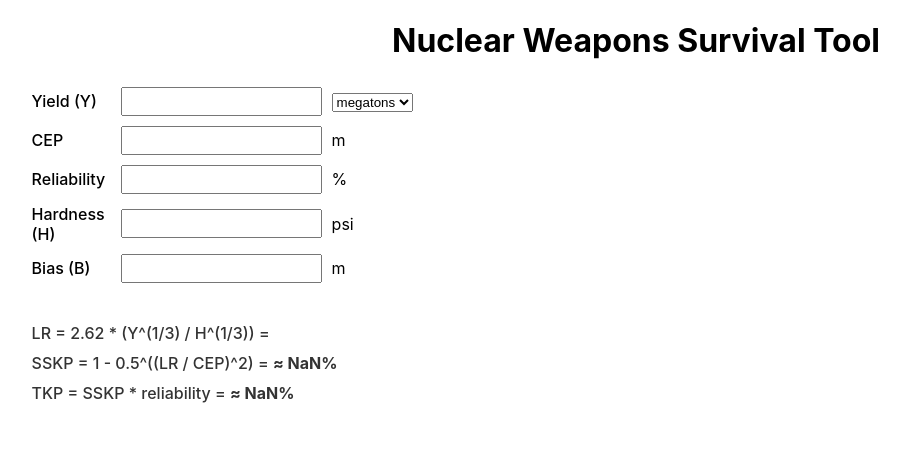
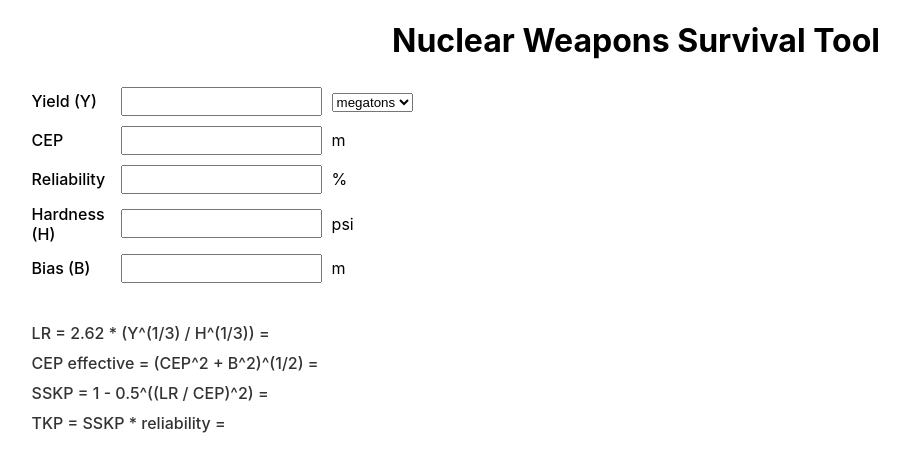
Before and after one commit to tvergho/press-calculator, a React (Create React App) app: page / in a window 1280 px wide. Shown: the top 472 px of the page, without its empty margins (4-913 px from the left). Built offline with nearby package versions, Linux system fonts and the light colour scheme.

Commit message:
feat: cep effective calculation

```diff
--- a/src/App.js
+++ b/src/App.js
@@ -23,7 +23,9 @@ function App() {
   const scaledYieldVal = yieldUnit === 'mt' ? yieldVal : yieldVal / 1000;
   const nmLethalRadius = (yieldVal && hardness) ? 2.62 * (Math.pow(scaledYieldVal, 1/3)/Math.pow(hardness, 1/3)) : undefined;
   const mLethalRadius = nmLethalRadius ? nmLethalRadius * 1852 : undefined;
-  const sskp = mLethalRadius && cep ? 1 - Math.pow(0.5, Math.pow(mLethalRadius/cep, 2)) : undefined;
+  const cepEffective = bias ? Math.pow(Math.pow(cep, 2) + Math.pow(bias, 2), 1/2) : undefined;
+  const cepActual = cepEffective || cep;
+  const sskp = mLethalRadius && cepActual ? 1 - Math.pow(0.5, Math.pow(mLethalRadius/(cepActual), 2)) : undefined;
   const tkp = sskp && reliability ? sskp * (reliability/100) : undefined;
 
   return (
@@ -69,13 +71,18 @@ function App() {
         </div>
 
         <div className="equation">
-          SSKP = 1 - 0.5^((LR / CEP)^2) = {(mLethalRadius && cep) && `1 - 0.5^((${mLethalRadius} / ${cep})^2) = 1 - 0.5^(${Math.pow(mLethalRadius/cep, 2)}) = 1 - ${Math.pow(0.5, Math.pow(mLethalRadius/cep, 2))} = ${sskp}`}
-          <span style={{fontWeight: 700}}>{` ≈ ${(sskp*100).toFixed(2)}%`}</span>
+          CEP effective = (CEP^2 + B^2)^(1/2) = {cep && (bias ? `(${cep}^2 + ${bias}^2)^(1/2) = (${Math.pow(cep, 2) + Math.pow(bias, 2)})^1/2 = ` : `(${cep}^2 + 0^2)^(1/2) = `)}
+          <span style={{fontWeight: 700}}>{cep && (bias ? `${cepEffective} m` : `${cep} m`)}</span>
+        </div>
+
+        <div className="equation">
+          SSKP = 1 - 0.5^((LR / CEP)^2) = {(mLethalRadius && cepActual) && `1 - 0.5^((${mLethalRadius} / ${cepActual})^2) = 1 - 0.5^(${Math.pow(mLethalRadius/cepActual, 2)}) = 1 - ${Math.pow(0.5, Math.pow(mLethalRadius/cepActual, 2))} = ${sskp}`}
+          <span style={{fontWeight: 700}}>{(mLethalRadius && cepActual) && ` ≈ ${(sskp*100).toFixed(2)}%`}</span>
         </div>
 
         <div className="equation">
           TKP = SSKP * reliability = {(sskp && reliability) && `${sskp} * ${reliability/100} = ${tkp}`}
-          <span style={{fontWeight: 700}}>{` ≈ ${(tkp*100).toFixed(2)}%`}</span>
+          <span style={{fontWeight: 700}}>{(sskp && reliability) && ` ≈ ${(tkp*100).toFixed(2)}%`}</span>
         </div>
       </div>
     </div>
```
